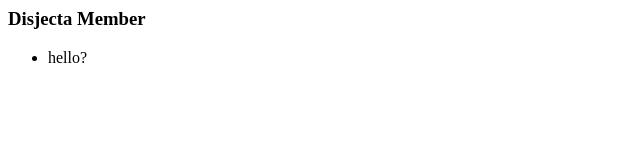
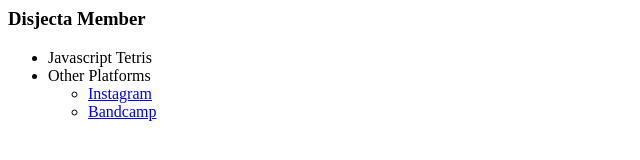
Before and after one commit to disjectamember/disjectamember.github.io, a plain HTML site: page index.html in a window 1280 px wide. Shown: the whole page, without its empty margins (0-640 px from the left). Drawn offline with Linux system fonts and the light colour scheme.

Commit message:
Update index.html

```diff
--- a/index.html
+++ b/index.html
@@ -4,7 +4,14 @@
   <body>
     <h3>Disjecta Member</h3>
     <ul>
-      <li>hello?</li>
+      <li><a>Javascript Tetris</a></li>
+      <li>
+        Other Platforms
+        <ul>
+          <li><a href='https://www.instagram.com/disjecta_member'>Instagram</a></li>
+          <li><a href='https://disjectamember.bandcamp.com'>Bandcamp</a></li>
+        </ul>
+      </li>
     </ul>
   </body>
 </html>
```
